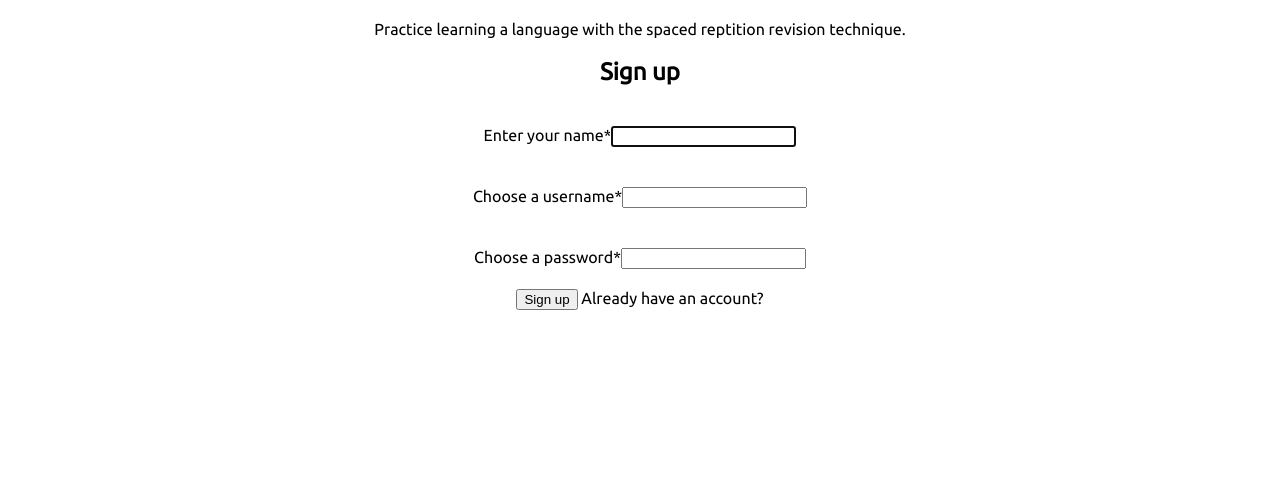
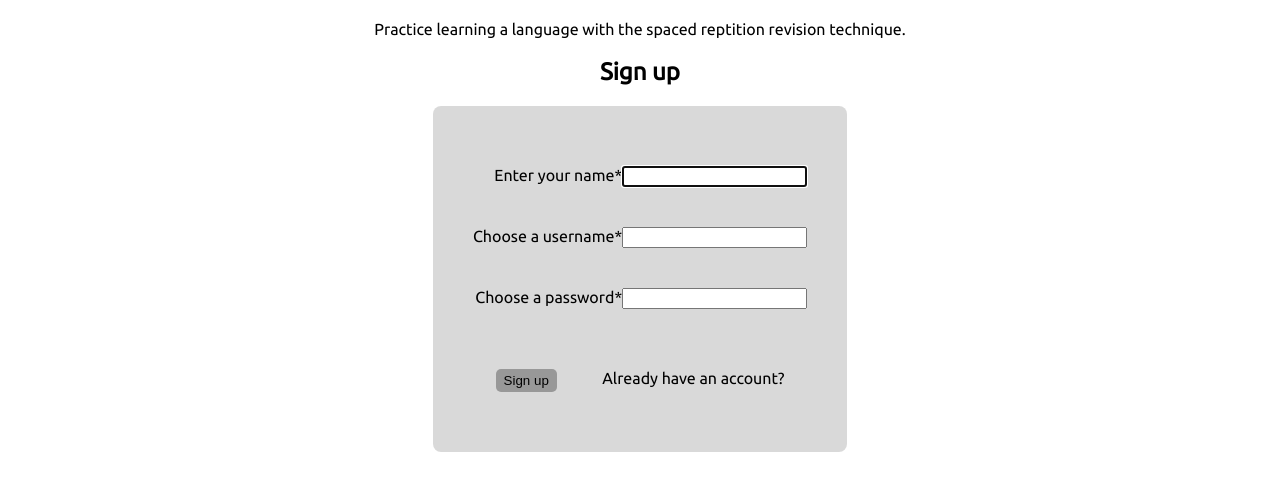
Before and after one commit to thinkful-ei-armadillo/spaced-repetition-client-jonathan-payman, a React app: page /register in a window 1280 px wide. Shown: the part 108-598 px from the top of the page. Built offline with nearby package versions, Linux system fonts and the light colour scheme; no server answers.

Commit message:
basic reg form styling

```diff
--- a/src/components/Button/Button.css
+++ b/src/components/Button/Button.css
@@ -0,0 +1,11 @@
+button {
+  border: none;
+  padding: 4px 8px;
+  background-color: rgba(0,0,0,.3);
+  border-radius: 5px;
+}
+
+button:hover {
+  background-color: lightblue;
+  cursor: pointer;
+}
--- a/src/components/RegistrationForm/RegistrationForm.css
+++ b/src/components/RegistrationForm/RegistrationForm.css
@@ -3,10 +3,21 @@ section {
 }
 
 form {
-  display: flex;
+  display: inline-flex;
   flex-direction: column;
+  text-align: right;
+  padding: 40px;
+  padding-bottom: 60px;
+  background-color: rgba(0,0,0,.15);
+  border-radius: 8px;
 }
 
 .form-item {
   margin: 20px 0;
 }
+
+.form-footer {
+  display: flex;
+  justify-content: space-around;
+  margin-top: 40px;
+}
--- a/src/components/RegistrationForm/RegistrationForm.js
+++ b/src/components/RegistrationForm/RegistrationForm.js
@@ -78,7 +78,7 @@ class RegistrationForm extends Component {
             required
           />
         </div>
-        <footer>
+        <footer className='form-footer'>
           <Button type='submit'>
             Sign up
           </Button>
```
